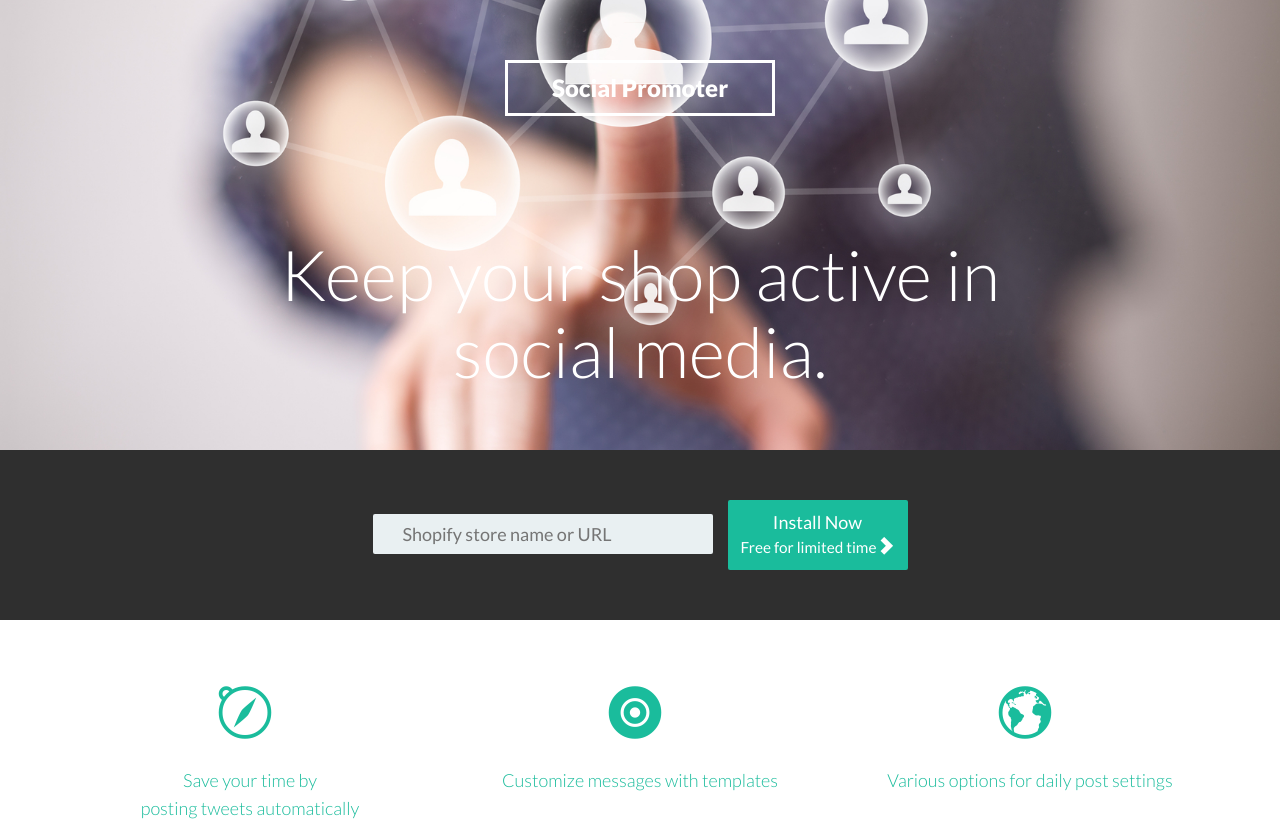
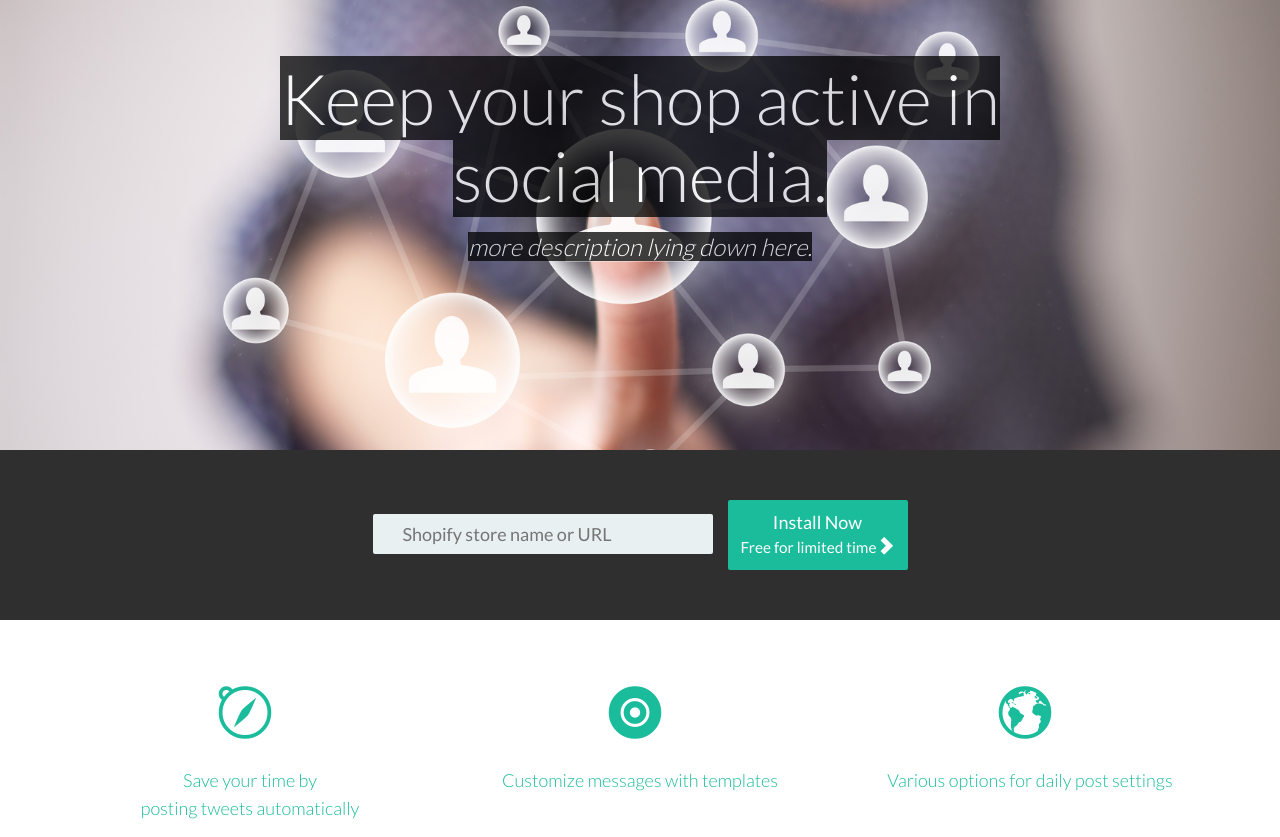
Before and after one commit to xnzac/getbestsellers, a plain HTML site: page index.html in a window 1280 px wide. Shown: the top 837 px of the page. Drawn offline with Linux system fonts and the light colour scheme; files whose address does not match are found by name.

Commit message:
Modify heading CSS style to fit the new background

```diff
--- a/assets/css/custom.css
+++ b/assets/css/custom.css
@@ -13,3 +13,13 @@
   width: 180px;
   padding: 10px;
 }
+
+#h h3 {
+  color: white;
+  font-style: italic;
+}
+
+#h span {
+  background-color: black;
+  opacity: 0.75;
+}
--- a/assets/css/style.css
+++ b/assets/css/style.css
@@ -169,11 +169,12 @@ h4 {
 
 /* HEADER SECTION */
 #h {
-	background: url(../img/background_social.jpg) no-repeat center top;
+	background: url(../img/background_social.jpg) no-repeat;
 	padding-top: 40px;
 	text-align:center;
 	background-attachment: relative;
-	background-position: center center;
+	/*background-position: center center;*/
+	background-position: center 5%;
 	height: 450px;
 	width: 100%;
 
--- a/index.html
+++ b/index.html
@@ -30,8 +30,8 @@
   <div id="h">
   	<div class="container">
   		<div class="row centered">
-  			<h3 class="logo aligncenter">Social Promoter</h3>
-  			<h1>Keep your shop active in<br/>social media.</h1>
+  			<h1><span>Keep your shop active in<br/>social media.</span></h1>
+        <h3><span>more description lying down here.</span></h3>
   		</div><! --/row -->
 
   	</div><! --/container -->
```
